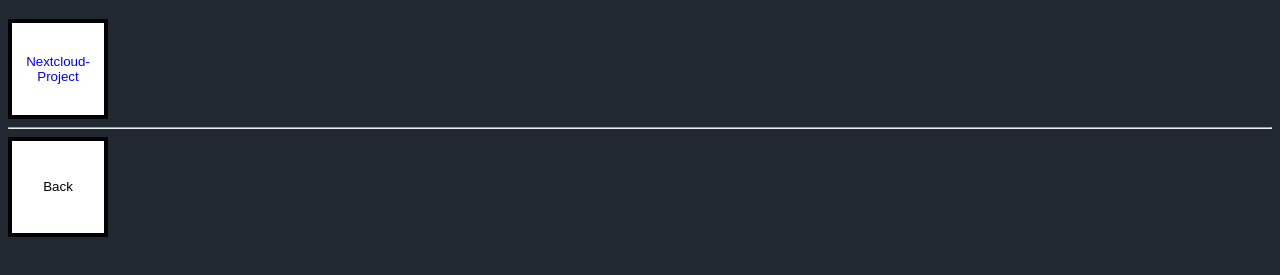
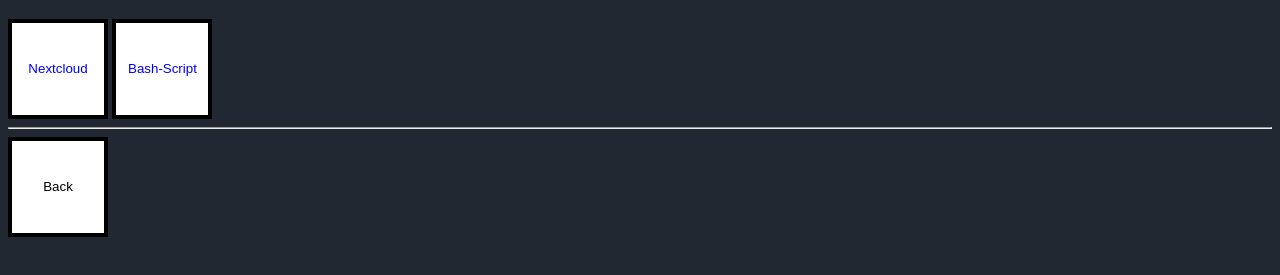
Before and after one commit to Alex0424/website, a plain HTML site: page projects/projects.html in a window 1280 px wide. Shown: the part 61-336 px from the top of the page. Drawn offline with Linux system fonts and the light colour scheme.

Commit message:
adding +1 project

```diff
--- a/projects/projects.html
+++ b/projects/projects.html
@@ -10,10 +10,12 @@
     <h1>
         Projects Overview
     </h1>
-    <a href="https://github.com/Alex0424/Nextcloud-Project"><button class="linkedin">Nextcloud-Project</button></a>
+    <a href="https://github.com/Alex0424/Nextcloud-Project"><button class="linkedin">Nextcloud</button></a>
+    <a href="https://github.com/Alex0424/BASH/blob/main/SCRIPT/multios_apache_setup.sh"><button class="linkedin">Bash-Script</button></a>
     <hr>
     <a href="../index.html"><button class="back">Back</button></a>
 
 
+
 </body>
 </html>
```
Also changed, not shown: index.html (+3 -3 lines).
